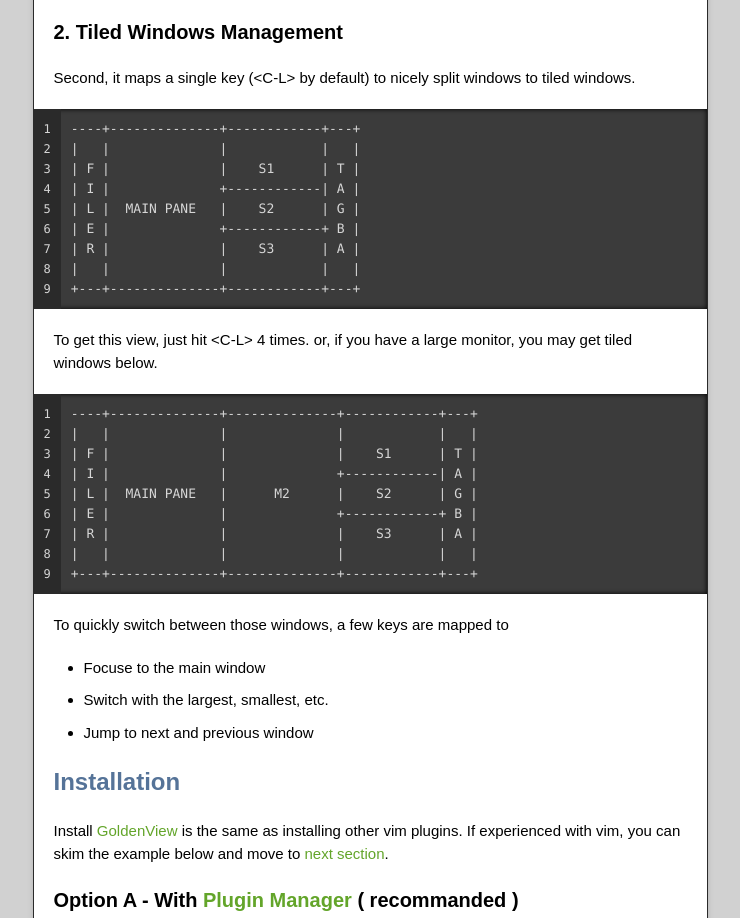
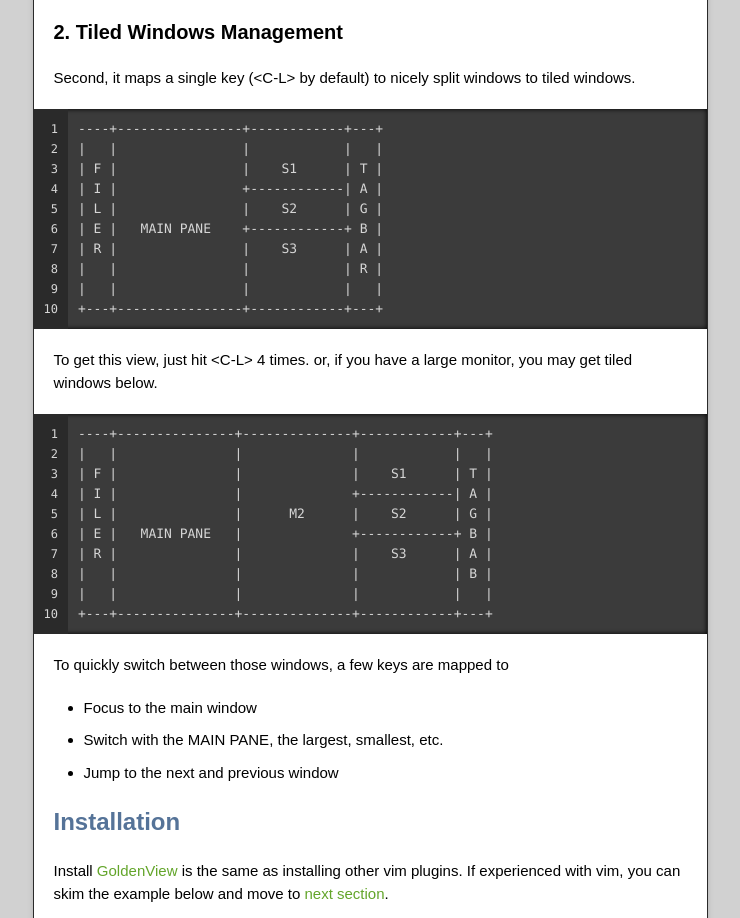
Before and after one commit to zhaocai/GoldenView.Vim, a plain HTML site: page index.html in a window 1280 px wide. Shown: the part 1394-2312 px from the top of the page, without its empty margins (270-1010 px from the left). Drawn offline with nearby package versions, Linux system fonts and the light colour scheme.

```diff
--- a/index.html
+++ b/index.html
@@ -43,7 +43,7 @@ Plugin        : GoldenView.vim
 Author        : Zhao Cai
 EMail         : caizhaoff@gmail.com
 URL           : http://zhaocai.github.io/GoldenView.Vim/
-Version       : 1.2.0
+Version       : 1.2.2
 Date Created  : Tue 18 Sep 2012 05:23:13 PM EDT
 Last Modified : Wed 17 Apr 2013 09:52:45 PM EDT
 ------------- - -----------------------------------------------
@@ -69,36 +69,38 @@ Last Modified : Wed 17 Apr 2013 09:52:45 PM EDT
 
 <p>Second, it maps a single key (<code>&lt;C-L&gt;</code> by default) to nicely split windows to tiled windows. </p>
 
-<pre><code>----+--------------+------------+---+
-|   |              |            |   |
-| F |              |    S1      | T |
-| I |              +------------| A |
-| L |  MAIN PANE   |    S2      | G |
-| E |              +------------+ B |
-| R |              |    S3      | A |
-|   |              |            |   |
-+---+--------------+------------+---+
+<pre><code>----+----------------+------------+---+
+|   |                |            |   |
+| F |                |    S1      | T |
+| I |                +------------| A |
+| L |                |    S2      | G |
+| E |   MAIN PANE    +------------+ B |
+| R |                |    S3      | A |
+|   |                |            | R |
+|   |                |            |   |
++---+----------------+------------+---+
 </code></pre>
 
 <p>To get this view, just hit <code>&lt;C-L&gt;</code> 4 times. or, if you have a large monitor, you may get tiled windows below.</p>
 
-<pre><code>----+--------------+--------------+------------+---+
-|   |              |              |            |   |
-| F |              |              |    S1      | T |
-| I |              |              +------------| A |
-| L |  MAIN PANE   |      M2      |    S2      | G |
-| E |              |              +------------+ B |
-| R |              |              |    S3      | A |
-|   |              |              |            |   |
-+---+--------------+--------------+------------+---+
+<pre><code>----+---------------+--------------+------------+---+
+|   |               |              |            |   |
+| F |               |              |    S1      | T |
+| I |               |              +------------| A |
+| L |               |      M2      |    S2      | G |
+| E |   MAIN PANE   |              +------------+ B |
+| R |               |              |    S3      | A |
+|   |               |              |            | B |
+|   |               |              |            |   |
++---+---------------+--------------+------------+---+
 </code></pre>
 
 <p>To quickly switch between those windows, a few keys are mapped to </p>
 
 <ul>
-<li>Focuse to the main window</li>
-<li>Switch with the largest, smallest, etc. </li>
-<li>Jump to next and previous window</li>
+<li>Focus to the main window</li>
+<li>Switch with the <code>MAIN PANE</code>, the largest, smallest, etc. </li>
+<li>Jump to the next and previous window</li>
 </ul><h2>Installation</h2>
 
 <p>Install <a href="http://zhaocai.github.io/GoldenView.Vim/" title="GoldenView Homepage">GoldenView</a> is the <em>same as installing other vim plugins</em>. If experienced with vim, you can skim the example below and move to <a href="#quick-start">next section</a>. </p>
@@ -113,7 +115,7 @@ Last Modified : Wed 17 Apr 2013 09:52:45 PM EDT
 <ul>
 <li>
 <em>neobundle</em>:</li>
-</ul><div class="highlight"><pre>    NeoBundle <span class="s1">'zhaocai/GoldenView.Vim'</span>
+</ul><div class="highlight"><pre>    NeoBundle <span class="s1">'zhaocai/GoldenView.Vim'</span> <span class="c">"Always have a nice view for vim split windows</span>
 </pre></div>
 
 <ul>
@@ -156,15 +158,16 @@ nmap <span class="p">&lt;</span><span class="k">silent</span><span class="p">&gt
 
 <p>The meaning of those keys are self-explaining. A general workflow would be <code>&lt;Plug&gt;GoldenViewSplit</code> key to quickly and nicely split windows to the layout as below. Then you may open your files.</p>
 
-<pre><code>----+--------------+------------+---+
-|   |              |            |   |
-| F |              |    S1      | T |
-| I |              +------------| A |
-| L |  MAIN PANE   |    S2      | G |
-| E |              +------------+ B |
-| R |              |    S3      | A |
-|   |              |            |   |
-+---+--------------+------------+---+
+<pre><code>----+----------------+------------+---+
+|   |                |            |   |
+| F |                |    S1      | T |
+| I |                +------------| A |
+| L |                |    S2      | G |
+| E |   MAIN PANE    +------------+ B |
+| R |                |    S3      | A |
+|   |                |            | R |
+|   |                |            |   |
++---+----------------+------------+---+
 
 </code></pre>
 
```
Also changed, not shown: params.json (+1 -1 lines).
